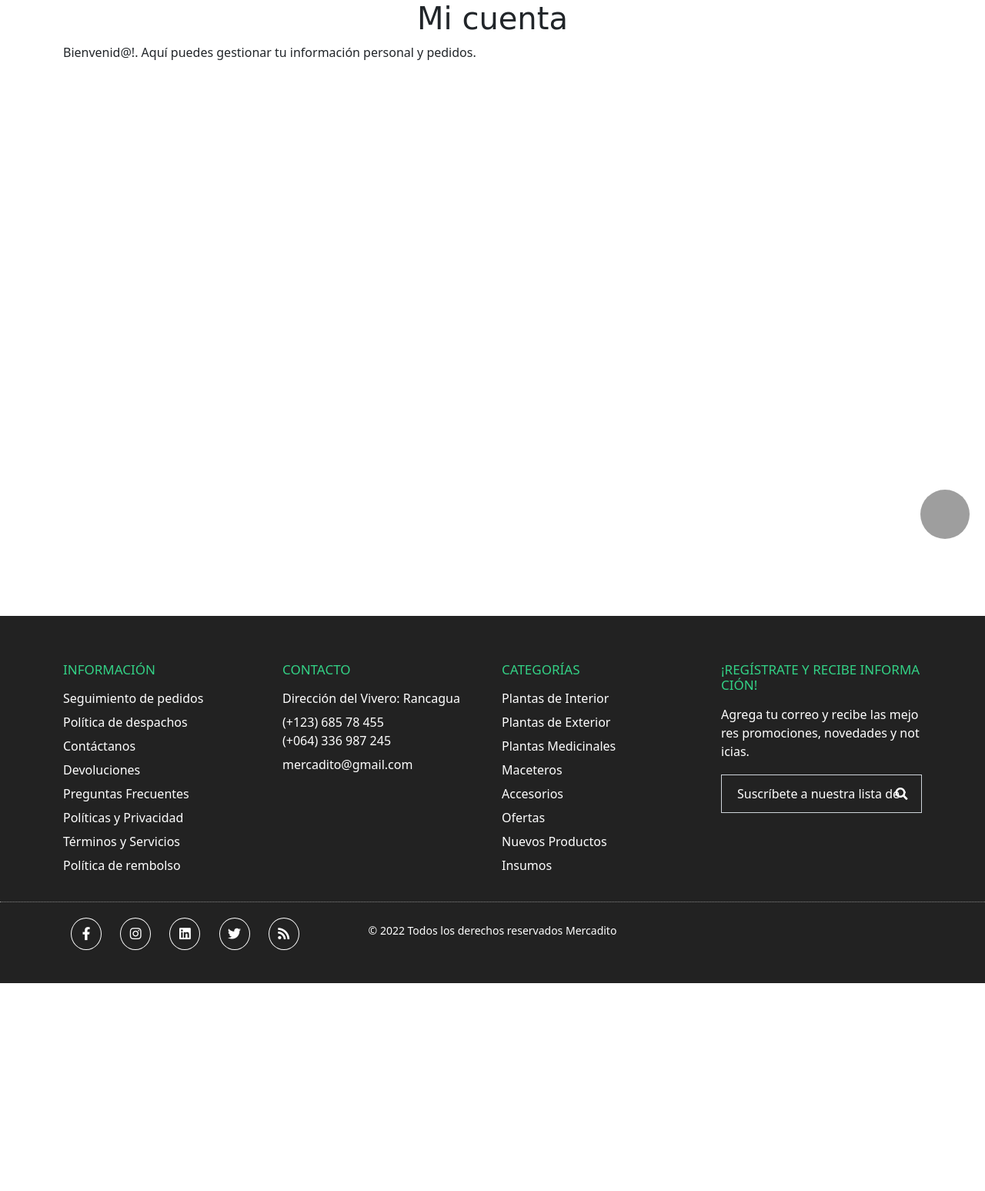
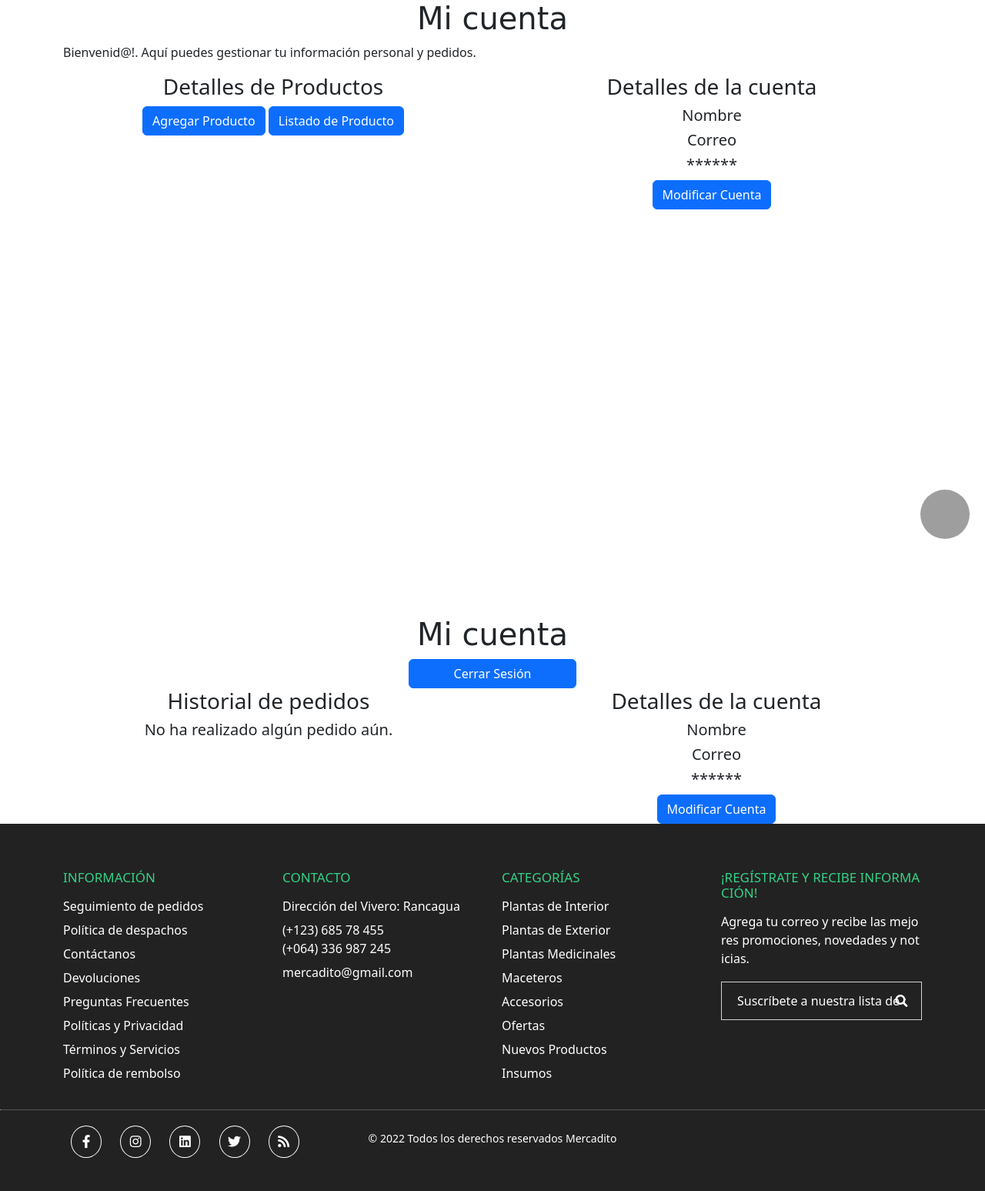
Before and after one commit to Idarugo/Mercadito, a PHP site: page /Mercadito/pages/perfil.php in a window 1280 px wide. Shown: the part 80-1627 px from the top of the page at 77% size. Before the commit the page ends 1357 px from the top, so only its background shows below. Run offline with PHP 8.4, Linux system fonts and the light colour scheme; grey boxes are pictures that could not be loaded.

Commit message:
Carro de compra, perfil,listado

```diff
--- a/assets/styles/pages/carrodecompra.css
+++ b/assets/styles/pages/carrodecompra.css
@@ -17,5 +17,4 @@
     width: 420px;
     height: 50px;
     margin: 0 auto;
-
 }
--- a/pages/listarproductos.php
+++ b/pages/listarproductos.php
@@ -9,7 +9,7 @@
     <?php include '../components/header.php' ?>
     <div class="container container-main">
        <h1>Productos</h1>
-       <button href="../pages/agregarplantas.php"> Agregar</button>
+       <a class="btn btn-primary" href="../pages/agregarproductos.php" role="button">Agregar Producto</a>
      <table class="styled-table">
         <tr>
             <td><strong>Nombre</strong></td>
--- a/pages/nuestrojardin.php
+++ b/pages/nuestrojardin.php
@@ -7,7 +7,7 @@
 </head>
 <body>
 <?php include '../components/header.php' ?>
-    <div class="container" style="margin-top: 20px;">
+    <div class="container mb-4">
 
     </div>
     <section class="container-fluid banner" >
--- a/pages/perfil.php
+++ b/pages/perfil.php
@@ -11,6 +11,47 @@
         <h1>Mi cuenta</h1>
         <p>Bienvenid@!. Aquí puedes gestionar tu información personal y pedidos.</p>
 
+        <div class="container overflow-hidden text-center">
+            <div class="row gx-5">
+                <div class="col">
+                <h3>Detalles de Productos</h3>
+                <a class="btn btn-primary" href="../pages/agregarproductos.php" role="button">Agregar Producto</a>
+                <a class="btn btn-primary" href="../pages/listarproductos.php" role="button">Listado de Producto</a>
+
+                </div>
+                <div class="col">
+                    <h3>Detalles de la cuenta</h3>
+                    <h5>Nombre</h5>
+                    <h5>Correo</h5>
+                    <h5>******</h5>
+                    <a class="btn btn-primary" href="" role="button">Modificar Cuenta</a>
+                </div>
+            </div>
+        </div>
+    </div>
+
+
+    <h1>Mi cuenta</h1>
+    <div class="row">
+    <a class="btn btn-primary col-md-2 offset-md-5" href="" role="button">Cerrar Sesión</a>
+    </div>
+
+    <div class="container overflow-hidden text-center">
+            <div class="row gx-5">
+                <div class="col">
+                <h3>Historial de pedidos</h3>
+                <h5>No ha realizado algún pedido aún.</h5>
+
+                </div>
+                <div class="col">
+                    <h3>Detalles de la cuenta</h3>
+                    <h5>Nombre</h5>
+                    <h5>Correo</h5>
+                    <h5>******</h5>
+                    <a class="btn btn-primary" href="" role="button">Modificar Cuenta</a>
+                </div>
+            </div>
+        </div>
     </div>
     <?php include '../components/footer.php' ?>
 </body>
```
Also changed, not shown: pages/carrodecompra.php (+21 -16 lines), assets/styles/pages/perfil.css (line endings or trailing spaces).
